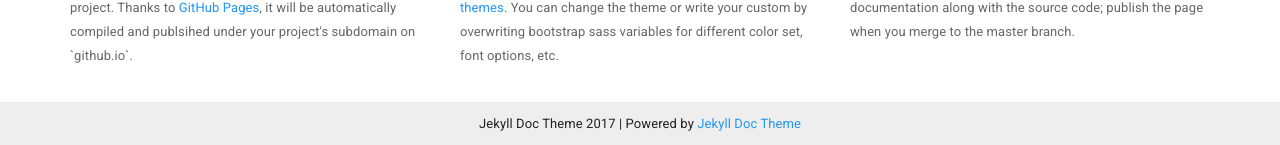
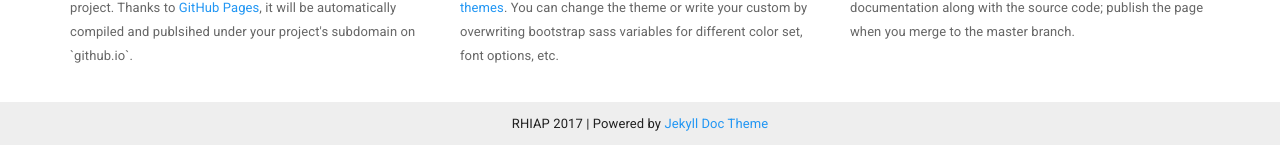
Before and after one commit to RHIAP/RHIAP.github.io, a Jekyll site: the page built from index.html, in a window 1280 px wide and 1208 px high. Shown: the part 1060-1205 px from the top of the window. Built offline with Jekyll 4.4.1, drawn with Linux system fonts in a browser that asks for light colours; nearby versions of some CDN libraries.

Commit message:
Update _config.yml

```diff
--- a/_config.yml
+++ b/_config.yml
@@ -1,9 +1,9 @@
 # Site settings
-title: Jekyll Doc Theme
+title: RHIAP
 email: your-email@domain.com
 description: >
-  Jekyll Template for Project Websites
-  providing documentation and blog post pages.
+  Repositorio de Historiografa
+  del Arte Peruano.
 
 baseurl: "/rhiap.github.io" # the subpath of your site, e.g. /blog/
 url: https://rhiap.github.io # the base hostname & protocol for your site
```
